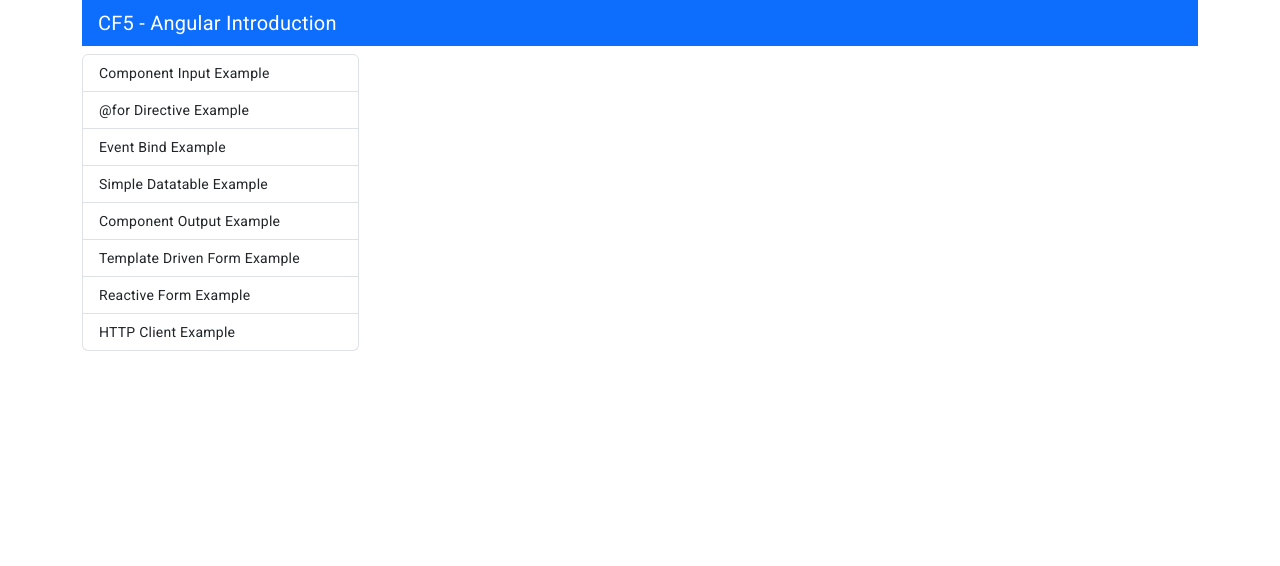
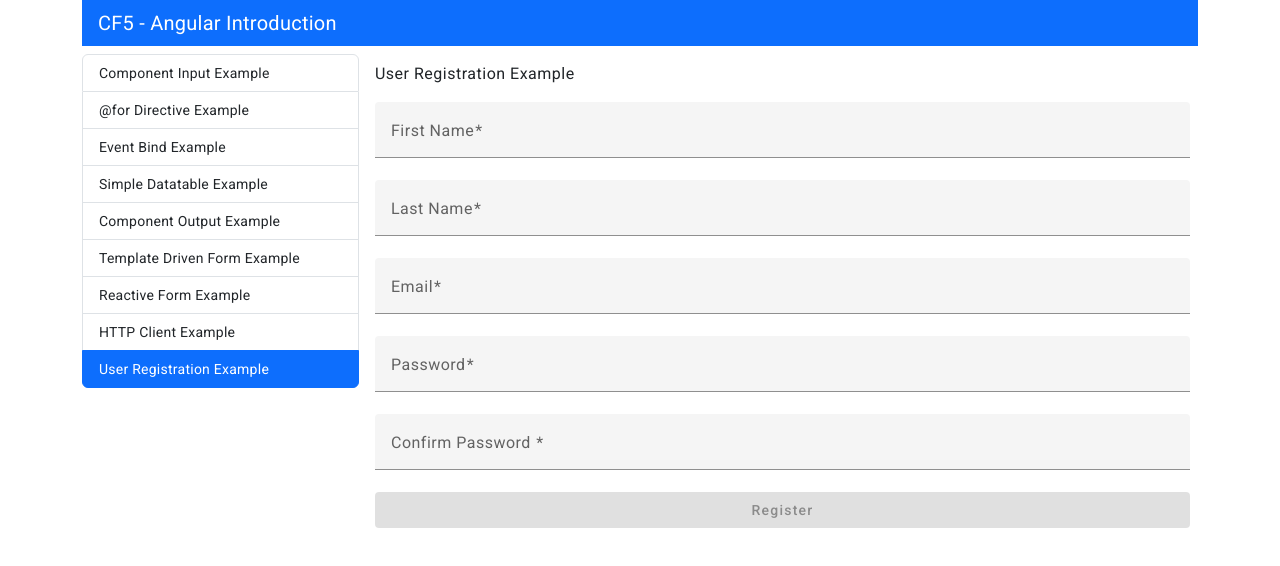
Before and after one commit to milicamiha/angular-introduction, an Angular app: page /user-registration-example in a window 1280 px wide. Before the commit this address led to /. Shown: the top 566 px of the page. Built offline with nearby package versions, Linux system fonts and the light colour scheme.

Commit message:
user registration form

```diff
--- a/src/app/app.routes.ts
+++ b/src/app/app.routes.ts
@@ -8,6 +8,7 @@
 import { TemplateDrivenFormExampleComponent } from './components/template-driven-form-example/template-driven-form-example.component';
 import { ReactiveFormExampleComponent } from './components/reactive-form-example/reactive-form-example.component';
 import { HttpClientExampleComponent } from './components/http-client-example/http-client-example.component';
+import { UserRegistrationComponent } from './components/user-registration/user-registration.component';
 
 export const routes: Routes = [
     {path: 'component-input-example', component: ComponentInputExampleComponent},
@@ -18,5 +19,7 @@
     {path: 'component-output-example', component: ComponentOutputExampleComponent},
     {path: 'template-driven-form-example', component: TemplateDrivenFormExampleComponent},
     {path: 'reactive-form-example', component: ReactiveFormExampleComponent},
-    {path: 'http-client-example', component: HttpClientExampleComponent}
+    {path: 'http-client-example', component: HttpClientExampleComponent},
+    {path: 'user-registration-example', component: UserRegistrationComponent}
+
 ];
--- a/src/app/components/list-group-menu/list-group-menu.component.ts
+++ b/src/app/components/list-group-menu/list-group-menu.component.ts
@@ -19,6 +19,6 @@
     {text: 'Template Driven Form Example', routerLink: 'template-driven-form-example'},
     {text: 'Reactive Form Example', routerLink: 'reactive-form-example'},
     {text: 'HTTP Client Example', routerLink: 'http-client-example'},
-
+    {text: 'User Registration Example', routerLink: 'user-registration-example'},
   ];
 }
--- /dev/null
+++ b/src/app/components/user-registration/user-registration.component.html
@@ -0,0 +1,71 @@
+<h4>User Registration Example</h4>
+
+@if(registrationStatus.message === "Not attempted yet") {
+
+<form [formGroup]="form" class="d-flex flex-column ">
+    <mat-form-field>
+        <mat-label>First Name</mat-label>
+        <input matInput type="text" formControlName="givenName" />
+        @if(form.get('givenName').invalid && form.get('givenName').touched) {
+            <mat-error>First Name is required</mat-error>
+        }
+    </mat-form-field>
+
+    <mat-form-field>
+        <mat-label>Last Name</mat-label>
+        <input matInput type="text" formControlName="surName" />
+        @if(form.get('surName').invalid && form.get('surName').touched) {
+            <mat-error>Last Name is required</mat-error>
+        }
+    </mat-form-field>
+
+    <mat-form-field>
+        <mat-label>Email</mat-label>
+        <input matInput type="text" formControlName="email" />
+        @if(form.get("email").invalid && form.get("email").touched) {
+            <mat-error>Email is missing or invalid</mat-error>
+        }
+    </mat-form-field>
+
+    <mat-form-field>
+        <mat-label>Password</mat-label>
+        <input matInput type="password" formControlName="password" />
+        @if(form.get('password').invalid && form.get('password').touched) {
+            <mat-error>Password is missing or invalid</mat-error>
+        }
+    </mat-form-field>
+
+    <mat-form-field>
+        <mat-label> Confirm Password </mat-label>
+        <input
+        matInput
+        type="password"
+        formControlName="confirmPassword" />
+        @if (form.get('confirmPassword').hasError('passwordMismatch')) {
+            <mat-error>Passwords do not match</mat-error>
+        } @else {
+            @if(form.get('confirmPassword').invalid && form.get('confirmPassword').touched) {
+                <mat-error> Confirm Password missing or invalid</mat-error>
+            }
+        }
+    </mat-form-field>
+
+    <button mat-flat-button color = "primary" [disabled] = "form.invalid" (click)="onSubmit(form.value)">
+        Register
+    </button>
+
+</form>
+} @else {
+    @if(registrationStatus.success) {
+         <div class="alert alert-success mt-2 w-50">
+            <strong>Sucess: </strong> {{ registrationStatus.message }}
+         </div>
+    } @else {
+        <div class="alert alert-danger mt-2 w-50">
+            <strong>Error: </strong> {{ registrationStatus.message }}
+        </div>
+    }
+    <button mat-flat-button color="primary" class="mt-2" (click)="registerAnotherUser()">
+        Register Another User
+    </button>
+}
--- /dev/null
+++ b/src/app/components/user-registration/user-registration.component.ts
@@ -0,0 +1,78 @@
+import { Component, inject } from '@angular/core';
+import { FormControl, FormGroup, ReactiveFormsModule, Validators } from '@angular/forms';
+import { MatButtonModule } from '@angular/material/button';
+import { MatFormFieldModule } from '@angular/material/form-field';
+import { MatInputModule } from '@angular/material/input';
+import { MatSelectModule } from '@angular/material/select';
+import { User } from 'src/app/shared/interfaces/user';
+import { UserService } from 'src/app/shared/services/user.service';
+
+@Component({
+  selector: 'app-user-registration',
+  standalone: true,
+  imports: [
+    ReactiveFormsModule,
+    MatFormFieldModule,
+    MatInputModule,
+    MatButtonModule
+  ],
+  templateUrl: './user-registration.component.html',
+  styleUrl: './user-registration.component.css'
+})
+export class UserRegistrationComponent {
+  userService = inject(UserService);
+
+  registrationStatus: {success: boolean; message: string} = {
+    success: false,
+    message: 'Not attempted yet'
+  }
+
+  form = new FormGroup({
+    givenName: new FormControl('', Validators.required),
+    surName: new FormControl('', Validators.required),
+    email: new FormControl('', [Validators.required, Validators.email]),
+    password: new FormControl('', [
+      Validators.required,
+      Validators.minLength(4)]),
+    confirmPassword: new FormControl('', [
+      Validators.required,
+      Validators.minLength(4)]),
+  },
+      this.passwordConfirmValidator
+  );
+
+  passwordConfirmValidator(form: FormGroup) {
+    if (form.get('password').value !== form.get('confirmPassword').value) {
+      form.get('confirmPassword').setErrors({passwordMismatch: true});
+      return {passwordMismatch: true}
+    }
+    return {}
+  }
+
+  onSubmit(value: any) {
+    console.log(value)
+
+    const user = this.form.value as User
+    delete user['confirmPassword']
+
+    this.userService.registerUser(user).subscribe({
+      next: (response) => {
+        console.log('User registred', response.msg);
+        this.registrationStatus = {success: true, message: response.msg}
+      },
+      error: (response) => {
+        const message = response.error.msg
+        console.log('Error registering user', message);
+        this.registrationStatus = {success: false, message};
+      },
+    })
+  }
+
+  registerAnotherUser() {
+    this.form.reset();
+    this.registrationStatus = {
+      success: false,
+      message: 'Not attempted yet'
+    }
+  }
+}
```
Also changed, not shown: src/app/components/user-registration/user-registration.component.css (added).
